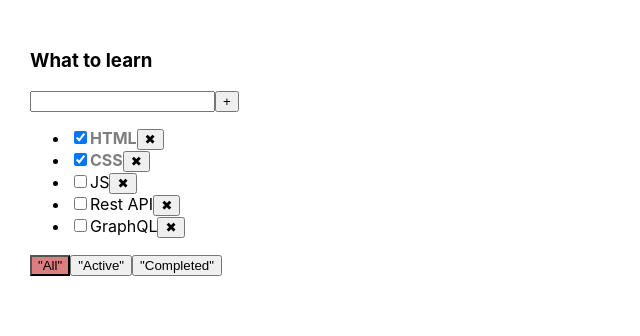
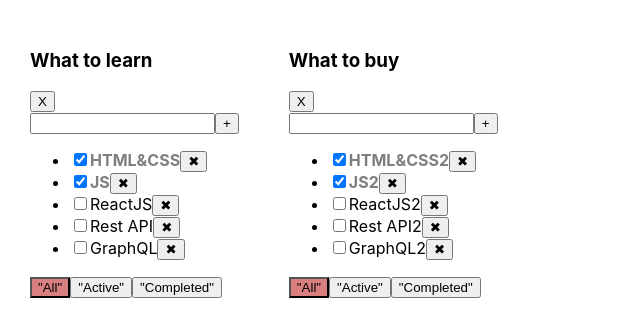
Before and after one commit to Dizziby/TodoList, a React (Create React App) app: page / in a window 1280 px wide. Shown: the top 336 px of the page, without its empty margins (0-640 px from the left). Built offline with nearby package versions, Linux system fonts and the light colour scheme.

Commit message:
Create some todolist

```diff
--- a/src/App.tsx
+++ b/src/App.tsx
@@ -1,54 +1,91 @@
 import React, {useState} from 'react';
 import './App.css';
-import TodoList, {TaskType} from "./components/Todolist";
+import TodoList from "./components/Todolist";
 import {v1} from "uuid";
 
 export type FilterValuesType = "all" | "active" | "completed"
 
+export type TodolistsType = {
+    id: string
+    title: string
+    filter: FilterValuesType
+}
+
 function App() {
 
-    const todoListTitle: string = "What to learn"
+    let todolistID1 = v1();
+    let todolistID2 = v1();
 
-    const [tasks, setTasks] = useState<Array<TaskType>>([
-        {id: v1(), title: "HTML", isDone: true},
-        {id: v1(), title: "CSS", isDone: true},
-        {id: v1(), title: "JS", isDone: false},
+    let [todolists, setTodolists] = useState<Array<TodolistsType>>([
+        {id: todolistID1, title: 'What to learn', filter: 'all'},
+        {id: todolistID2, title: 'What to buy', filter: 'all'},
+    ])
+
+    let [tasks, setTasks] = useState({
+        [todolistID1]: [
+            {id: v1(), title: "HTML&CSS", isDone: true},
+            {id: v1(), title: "JS", isDone: true},
+            {id: v1(), title: "ReactJS", isDone: false},
             {id: v1(), title: "Rest API", isDone: false},
             {id: v1(), title: "GraphQL", isDone: false},
-    ])
+        ],
+        [todolistID2]: [
+            {id: v1(), title: "HTML&CSS2", isDone: true},
+            {id: v1(), title: "JS2", isDone: true},
+            {id: v1(), title: "ReactJS2", isDone: false},
+            {id: v1(), title: "Rest API2", isDone: false},
+            {id: v1(), title: "GraphQL2", isDone: false},
+        ]
+    });
 
-    const addTask = (title: string) => {
-        setTasks([{
+    const removeTodolist = (todolisdID: string) => {
+        setTodolists(todolists.filter(el => el.id !== todolisdID))
+        delete tasks[todolisdID]
+    }
+
+    const addTask = (todolisdID: string, title: string) => {
+        setTasks({
+            ...tasks, [todolisdID]: [{
                 id: v1(),
                 title,
                 isDone: false
             },
-            ...tasks])
-    }
-    const removeTask = (taskID: string) => {
-        setTasks(tasks.filter(task => task.id !== taskID))
-    }
-    const changeTaskStatus = (taskId: string, isDone: boolean) => {
-        setTasks(tasks.map(task => task.id === taskId ? {...task, isDone: isDone} : task))
+                ...tasks[todolisdID],
+            ]
+        })
     }
 
-    const [filter, setFilter] = useState<FilterValuesType>("all")
-    const changeFilter = (filter: FilterValuesType) => {
-        setFilter(filter)
+    const removeTask = (todolisdID: string, taskID: string) => {
+        setTasks({...tasks, [todolisdID]: tasks[todolisdID].filter(el => el.id !== taskID)})
+    }
+
+    const changeTaskStatus = (todolisdID: string, taskId: string, isDone: boolean) => {
+        setTasks({...tasks, [todolisdID]: tasks[todolisdID].map(el => el.id === taskId ? {...el, isDone} : el)})
+    }
+
+    const changeFilter = (todolisdID: string, filter: FilterValuesType) => {
+        setTodolists(todolists.map(el => el.id === todolisdID ? {...el, filter: filter} : {...el}))
     }
 
     return (
         <div className="App">
-            <TodoList title={todoListTitle}
-                      tasks={tasks}
-                      filter={filter}
+            {todolists.map(el => {
+                return (<TodoList
+                        key={el.id}
+                        todolisdID={el.id}
+                        title={el.title}
+                        tasks={tasks[el.id]}
+                        filter={el.filter}
                         removeTask={removeTask}
                         changeFilter={changeFilter}
                         addTask={addTask}
                         changeTaskStatus={changeTaskStatus}
+                        removeTodolist={removeTodolist}
                     />
+                )
+            })}
         </div>
-    );
+    )
 }
 
 export default App;
--- a/src/components/Button.tsx
+++ b/src/components/Button.tsx
@@ -1,5 +1,4 @@
 import React from 'react';
-import {FilterValuesType} from "../App";
 
 type ButtonPropsType = {
     name: string
--- a/src/components/Todolist.tsx
+++ b/src/components/Todolist.tsx
@@ -1,15 +1,16 @@
 import React, {ChangeEvent, KeyboardEvent, useState} from 'react';
 import {FilterValuesType} from "../App";
-import Button from "./Button";
 
 type TodoListPropsType = {
+    todolisdID: string
     title: string
     tasks: Array<TaskType>
     filter: FilterValuesType
-    removeTask: (taskID: string) => void
-    changeFilter: (filter: FilterValuesType) => void
-    addTask: (title: string) => void
-    changeTaskStatus: (taskId: string, isDone: boolean) => void
+    removeTask: (todolisdID: string, taskID: string) => void
+    changeFilter: (todolisdID: string, filter: FilterValuesType) => void
+    addTask: (todolisdID: string, title: string) => void
+    changeTaskStatus: (todolisdID: string, taskId: string, isDone: boolean) => void
+    removeTodolist: (todolisdID: string) => void
 }
 
 export type TaskType = {
@@ -25,7 +26,7 @@
 
     const onClickAddTask = () => {
         if (title.trim()) {
-            props.addTask(title)
+            props.addTask(props.todolisdID, title)
             setTitle("")
         } else {
             setError(true)
@@ -36,7 +37,7 @@
         error && setError(false)
     }
     const onKeyPressOnClickAddTask = (e: KeyboardEvent<HTMLInputElement>) => e.key === "Enter" && onClickAddTask()
-    const onClickChangeFilter = (filter: FilterValuesType) => props.changeFilter(filter)
+    const onClickChangeFilter = (filter: FilterValuesType) => props.changeFilter(props.todolisdID, filter)
 
     const getTaskForRender = (filter: FilterValuesType, tasks: Array<TaskType>) => {
         let taskForRender;
@@ -59,7 +60,7 @@
         ? taskForRender.map((task) => {
 
             const onChangeStatus = (e: ChangeEvent<HTMLInputElement>) => {
-                props.changeTaskStatus(task.id, e.currentTarget.checked)
+                props.changeTaskStatus(props.todolisdID, task.id, e.currentTarget.checked)
             }
 
             const taskClasses = task.isDone ? "is-done" : ""
@@ -68,8 +69,7 @@
                 <li key={task.id}>
                     <input onChange={onChangeStatus} type="checkbox" checked={task.isDone}/>
                     <span className={taskClasses}>{task.title}</span>
-
-                    <Button name={"✖"} callback={() => props.removeTask(task.id)}/>
+                    <button onClick={() => props.removeTask(props.todolisdID, task.id)}>✖</button>
                 </li>
             )
         })
@@ -81,9 +81,15 @@
 
     const inputClasses = error ? "error" : "";
 
+    const removeTodolistHandler = () => {
+        props.removeTodolist(props.todolisdID)
+    }
+
+
     return (
         <div>
             <h3>{props.title}</h3>
+            <button onClick={removeTodolistHandler}>X</button>
             <div>
                 <input
                     value={title}
@@ -91,8 +97,8 @@
                     onKeyPress={onKeyPressOnClickAddTask}
                     className={inputClasses}
                 />
-                <Button name={"+"} callback={onClickAddTask}
-                />
+                <button onClick={onClickAddTask}>+</button>
+
                 {error && <div style={{color: "red", fontWeight: 700}}>Title is required</div>}
             </div>
             <ul>
@@ -101,7 +107,8 @@
             <div>
                 <button className={allBtnClasses} onClick={() => onClickChangeFilter("all")}>"All"</button>
                 <button className={activeBtnClasses} onClick={() => onClickChangeFilter("active")}>"Active"</button>
-                <button className={completedBtnClasses} onClick={() => onClickChangeFilter("completed")}>"Completed"</button>
+                <button className={completedBtnClasses} onClick={() => onClickChangeFilter("completed")}>"Completed"
+                </button>
             </div>
         </div>
 
```
Also changed, not shown: 1 other file (tests, documents, lock files or other folders). Lines whose indentation alone changed are shown as unchanged.
